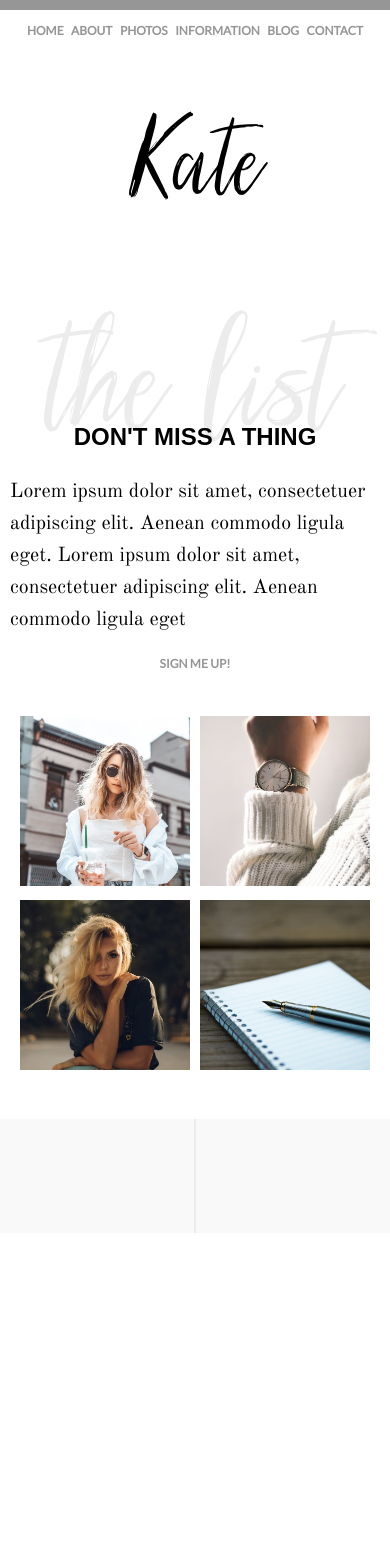
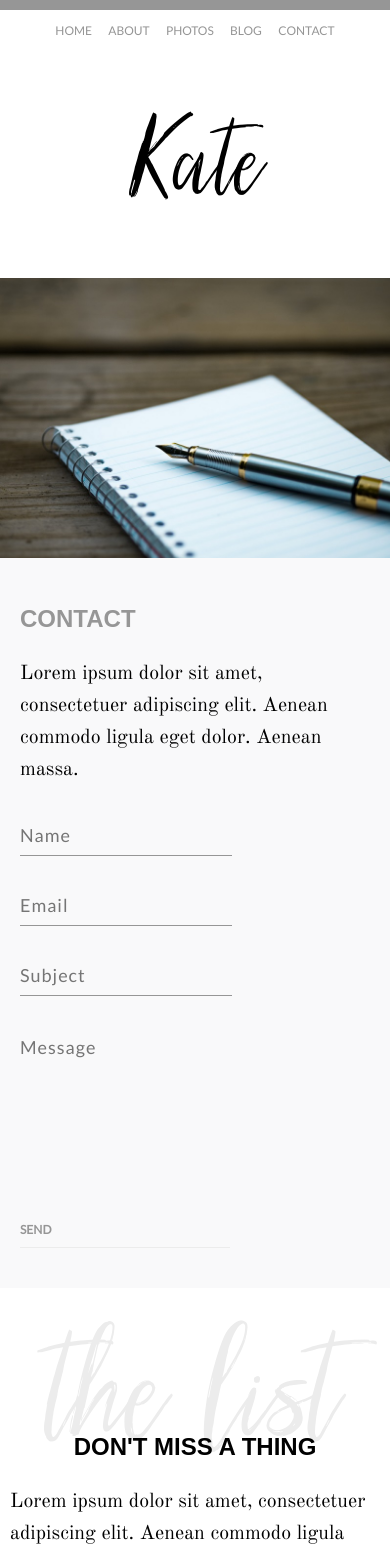
Before and after one commit to Yhunie-the-cat/blog-copy-mern, a React (Create React App) app: page /contact in a window 390 px wide. Shown: the top 1554 px of the page. Before the commit the page ends 1233 px from the top, so only its background shows below. Built offline with nearby package versions, Linux system fonts and the light colour scheme; a web font is replaced by a local one.

Commit message:
Contact page responsive

```diff
--- a/src/App.js
+++ b/src/App.js
@@ -3,9 +3,8 @@ import Header from "./components/Header"
 import HomePage from "./components/Home/index"
 import AboutPage from "./components/About/index"
 import PhotosPage from "./components/Photos/index"
-import Information from "./components/Information"
 import Blog from "./components/Blog"
-import Contact from "./components/Contact"
+import Contact from "./components/Contact/index"
 import FooterSection from "./components/FooterSection"
 
 
@@ -20,11 +19,6 @@ import FooterSection from "./components/FooterSection"
       [x]  css
       [x]  responsive
       []  //?image slide functions
-
-  []  Information
-      []  html
-      []  css
-      []  responsive
 
   []  Blog
       []  html
@@ -64,7 +58,6 @@ function App() {
           <Route path="/" exact component={HomePage} />
           <Route path="/about" component={AboutPage} />
           <Route path="/photos" component={PhotosPage} />
-          <Route path="/information" component={Information} />
           <Route path="/blog" component={Blog} />
           <Route path="/contact" component={Contact} />
         </Switch>
--- /dev/null
+++ b/src/components/Contact/index.js
@@ -0,0 +1,34 @@
+import React from "react";
+import marble_table from "./../../images/marble_table.jpg";
+import pen from "./../../images/pen.jpg";
+
+export default function ContactPage() {
+  return (
+    <div id="contact-page">
+      <img src={pen} alt="pen" />
+      <img src={marble_table} alt="marble_table" />
+
+      <div id="contact-page-text-container">
+        <h2>Contact</h2>
+        <p>
+          Lorem ipsum dolor sit amet, consectetuer adipiscing elit. Aenean
+          commodo ligula eget dolor. Aenean massa.
+        </p>
+
+        <form id="contact-form" action="">
+          <input type="text" id="name" placeholder="Name" />
+          <input type="text" id="email" placeholder="Email" />
+          <input type="text" id="subject" placeholder="Subject" />
+
+          <textarea
+            id="subject"
+            name="subject"
+            placeholder="Message"
+          ></textarea>
+        </form>
+        <button id="submit-button">Send</button>
+        <div id="submit-button-underscore"></div>
+      </div>
+    </div>
+  );
+}
--- a/src/components/Header.js
+++ b/src/components/Header.js
@@ -11,7 +11,6 @@ export default function Header() {
                <Link to="/">Home</Link>
                <Link to="/about">About</Link>
                <Link to="/photos">Photos</Link>
-               <Link to="/information">Information</Link>
                <Link to="/blog">Blog</Link>
                <Link to="/contact">Contact</Link>
             </ul>
--- a/src/components/Information.js
+++ /dev/null
@@ -1,9 +0,0 @@
-import React from 'react'
-
-export default function Information() {
-     return (
-          <div>
-
-          </div>
-     )
-}
--- a/src/index.scss
+++ b/src/index.scss
@@ -64,7 +64,7 @@ a:hover {
 }
 
 h2 {
-  font-family: OldStandardTT, sans-serif;
+  font-family: Montserrat, sans-serif;
   font-size: 2.4rem;
   line-height: 1.6;
   margin-bottom: 20px;
@@ -84,7 +84,7 @@ nav {
 }
 
 ul {
-  width: 90%;
+  width: 80%;
   display: flex;
   justify-content: space-evenly;
   list-style-type: none;
@@ -136,6 +136,9 @@ ul {
     left: 0;
     right: 0;
     margin: 50px auto;
+  }
+  a {
+    font-weight: normal;
   }
 }
 
@@ -251,3 +254,6 @@ ul {
 // Photos
 @import "./styles/photos/photostop.scss";
 @import "./styles/photos/photosbot.scss";
+
+// Contact
+@import "./styles/contact/contactpage.scss";
--- /dev/null
+++ b/src/styles/contact/contactpage.scss
@@ -0,0 +1,110 @@
+#contact-page {
+  position: relative;
+  background-color: $white2;
+  min-height: 850px;
+  img:first-child {
+    width: 50%;
+    height: 650px;
+    object-fit: cover;
+  }
+
+  img:nth-child(2) {
+    width: 450px;
+    height: 315px;
+    object-fit: cover;
+    position: absolute;
+    right: calc(50% + 40px);
+    bottom: 0;
+    margin-bottom: 40px;
+  }
+}
+
+#contact-page-text-container {
+  max-width: 450px;
+  position: absolute;
+  left: calc(50% + 40px);
+  top: 40px;
+  height: fit-content;
+  h2 {
+    color: $grey;
+  }
+  p {
+    margin-bottom: 60px;
+  }
+}
+
+#contact-form {
+  display: flex;
+  flex-direction: column;
+  margin-bottom: 46px;
+  input {
+    height: 30px;
+    padding-bottom: 10px;
+    border: none;
+    border-bottom: 1px solid $grey;
+    outline: none;
+    background-color: $white2;
+    margin-bottom: 40px;
+    font-family: Lato;
+    font-size: 1.8rem;
+    letter-spacing: 1px;
+    color: $grey;
+  }
+  textarea {
+    height: 140px;
+    background-color: $white2;
+    border: none;
+    outline: none;
+    resize: none;
+    font-family: Lato;
+    font-size: 1.8rem;
+    letter-spacing: 1px;
+    color: $grey;
+  }
+}
+
+#submit-button {
+  width: fit-content;
+  margin-bottom: 10px;
+  border: none;
+  outline: none;
+  background: none;
+  font-family: Lato;
+  font-size: 1.2rem;
+  font-weight: 600;
+  text-transform: uppercase;
+  color: $grey;
+  cursor: pointer;
+}
+
+#submit-button-underscore {
+  width: 210px;
+  height: 1px;
+  background-color: $grey2;
+}
+
+@media (max-width: 1035px) {
+  #contact-page {
+    padding-bottom: 40px;
+    img:first-child {
+      width: 100%;
+      height: 280px;
+    }
+    img:nth-child(2) {
+      display: none;
+    }
+  }
+  #contact-page-text-container {
+    width: 80%;
+    max-width: unset;
+    left: initial;
+    margin: 40px 20px 0 20px;
+    position: initial;
+    p {
+      margin-bottom: 40px;
+    }
+  }
+  #contact-form input {
+    width: calc(100% - 100px);
+  }
+}
```
Also changed, not shown: 1 other file (tests, documents, lock files or other folders).
